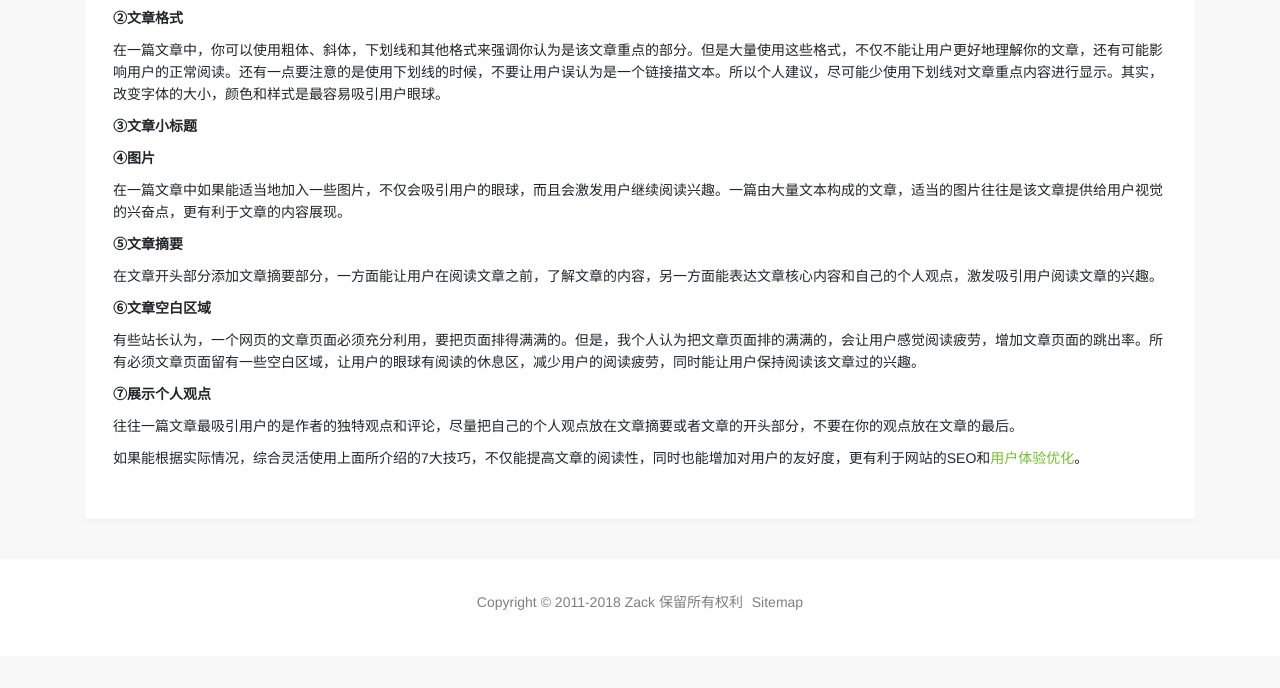
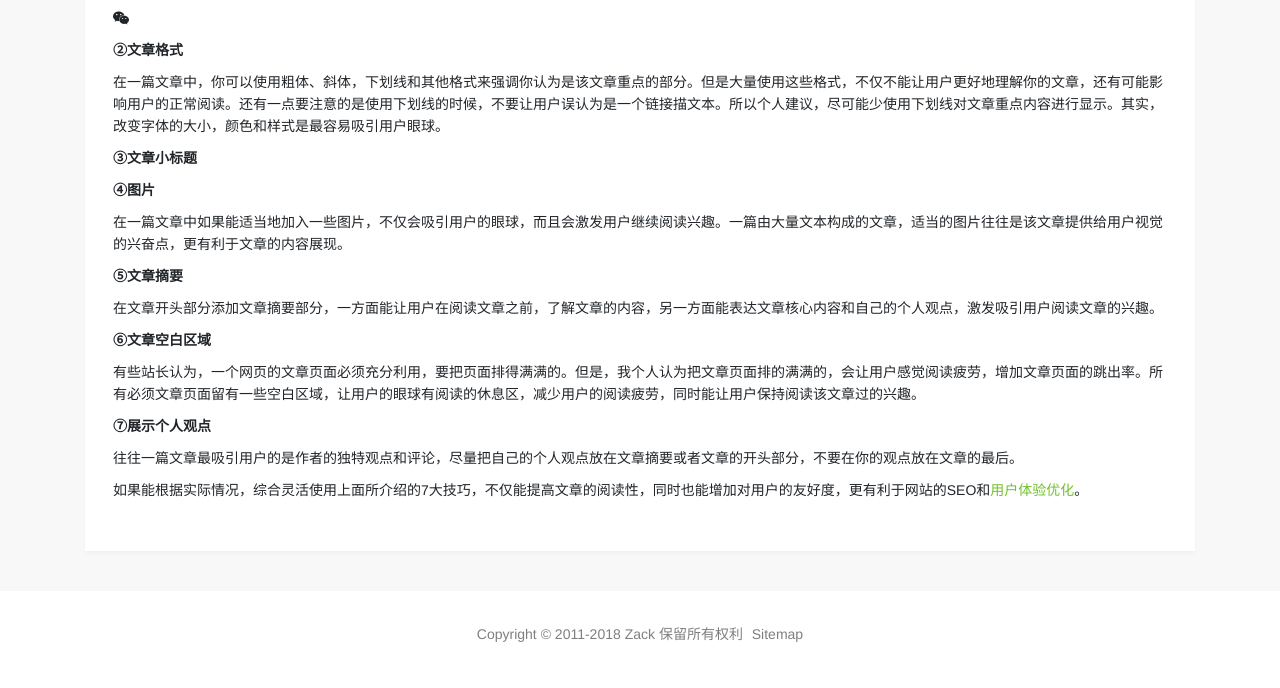
Before and after one commit to junt5/junt5.github.io, a plain HTML site: page ueo/web-read-skill.html in a window 1280 px wide. Shown: the part 954-1642 px from the top of the page. Before the commit the page ends 1610 px from the top, so only its background shows below. Drawn offline with Linux system fonts and the light colour scheme.

Commit message:
Update web-read-skill.html

```diff
--- a/ueo/web-read-skill.html
+++ b/ueo/web-read-skill.html
@@ -61,6 +61,7 @@ var _hmt = _hmt || [];
 <p>一个网站会有大量的文章，用户要在这样大量的文章上快速寻找到自己所需要阅读的文章，是一件很困难的事。为了解决这一个对用户不好友的问题，我们可以使用文章列表这一个技巧。在我个人认为基本上在网站必须有文章列表，一方面方便了用户寻找资讯，另外一方面对于网站站长会是一个很好的统计数据。从文章列表上，可以发现网站的用户偏向喜欢是哪一方面的资讯文章，对网站的内容优化有一定的指导作用。例如我的博客&ldquo;Select Web&rdquo;就采用了文章列表这一技巧(如图1所示）。</p>
 <p align="center"><img class="img-fluid" alt="Select Web文章列表" src="https://junt5.github.io/images/ueo/web-read-skill-1.jpg"></p>
 <p align="center">图1&nbsp;&nbsp;&nbsp; Select Web文章列表</p>
+        <p><i class="fa fa-weixin" aria-hidden="true"></i></p>
 <p><b>②文章格式</b></p>
 <p>在一篇文章中，你可以使用粗体、斜体，下划线和其他格式来强调你认为是该文章重点的部分。但是大量使用这些格式，不仅不能让用户更好地理解你的文章，还有可能影响用户的正常阅读。还有一点要注意的是使用下划线的时候，不要让用户误认为是一个链接描文本。所以个人建议，尽可能少使用下划线对文章重点内容进行显示。其实，改变字体的大小，颜色和样式是最容易吸引用户眼球。</p>
 <p><b>③文章小标题</b></p>
```
